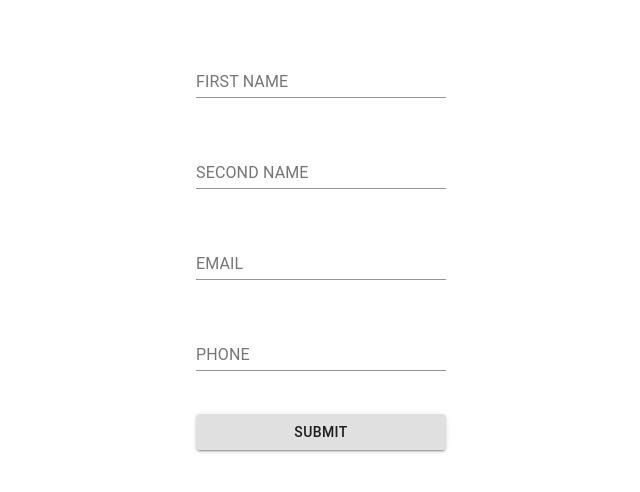
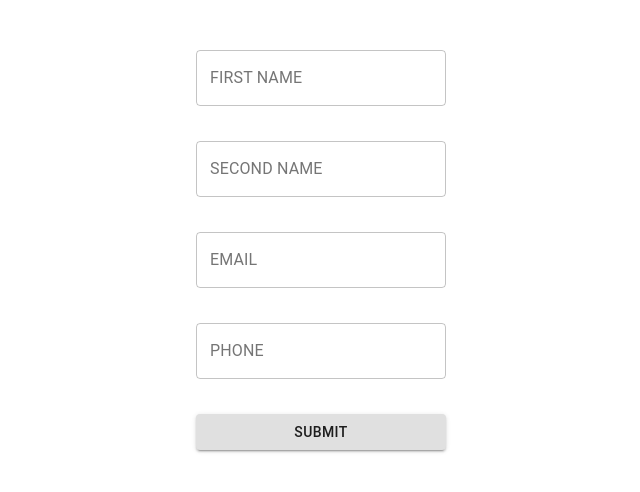
Before and after one commit to artemkhasin/rhf-sample-app, a React (Create React App) app: page / in a window 1280 px wide. Shown: the top 492 px of the page, without its empty margins (319-959 px from the left). Built offline with nearby package versions, Linux system fonts and the light colour scheme.

Commit message:
fixed issues

```diff
--- a/src/components/ControlledInput.tsx
+++ b/src/components/ControlledInput.tsx
@@ -25,9 +25,10 @@ const ControlledInput: React.FC<IOwnProps> = ({
       render={({ field }) => (
         <TextField
           {...field}
-          label={label}
+          label={label.replace(/(name)/i, ' $1').toUpperCase()}
           error={!!error}
           helperText={error || ''}
+          variant='outlined'
         />
       )}
     />
--- a/src/components/MyForm.tsx
+++ b/src/components/MyForm.tsx
@@ -38,7 +38,7 @@ function MyForm() {
                 name={field}
                 control={control}
                 defaultValue=""
-                label={field.replace(/(name)/i, ' $1').toUpperCase()}
+                label={field}
                 error={errors[field]?.message}
             />
         ))}
```
